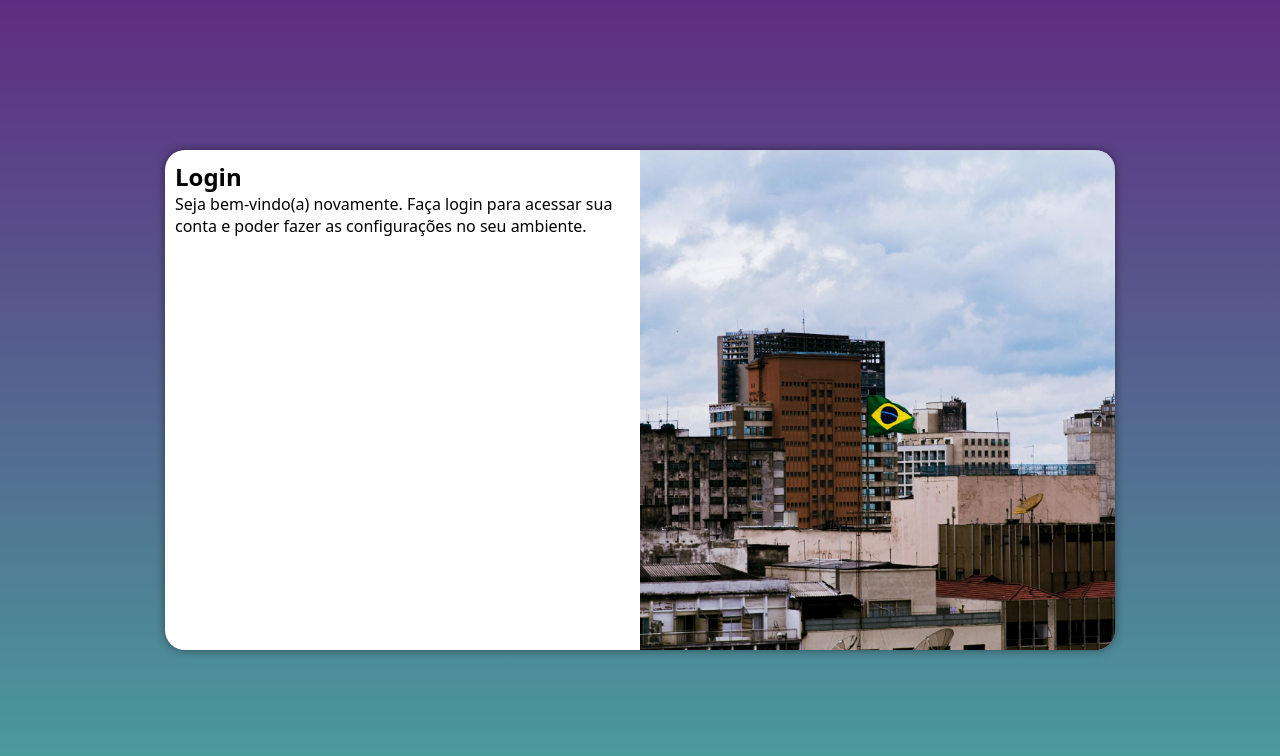
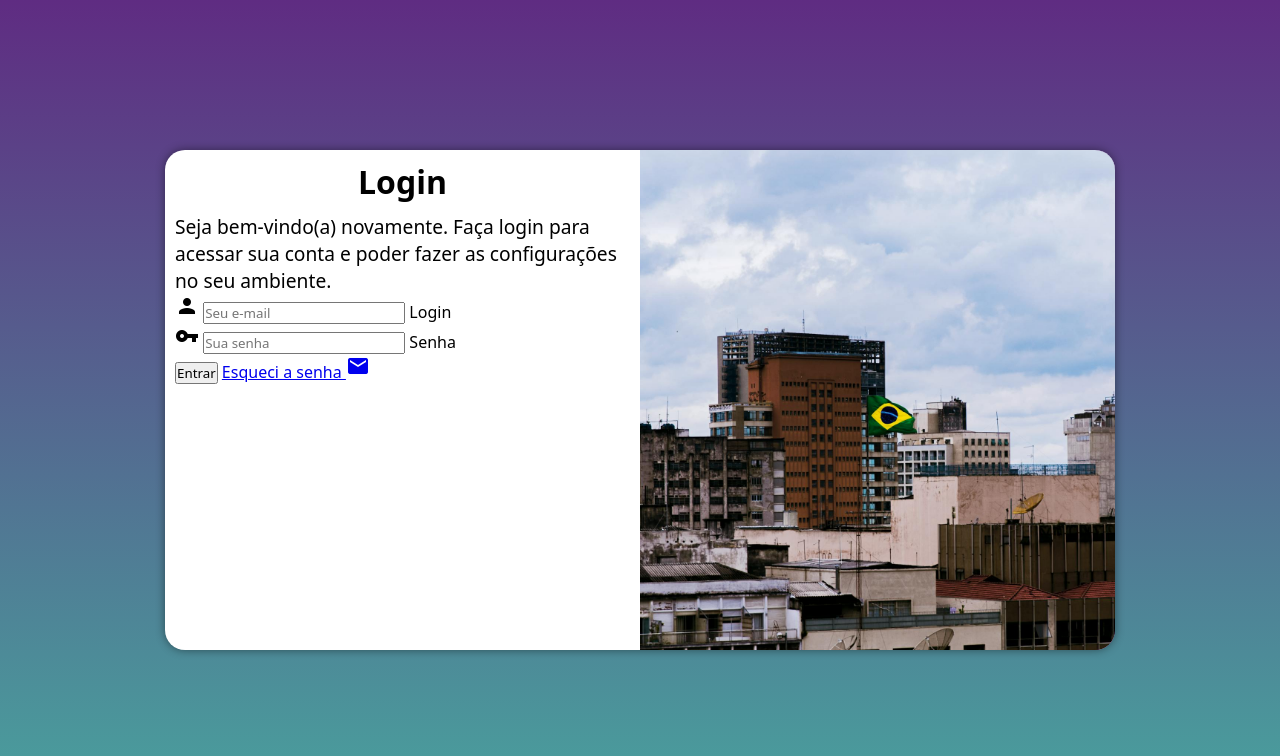
Before and after one commit to kaiquessantos/projeto-login, a plain HTML site: page index.html in a window 1280 px wide. Drawn offline with Linux system fonts and the light colour scheme.

Commit message:
form created

```diff
--- a/estilos/media-query.css
+++ b/estilos/media-query.css
@@ -42,4 +42,12 @@
     float: left;
     width: 50%;
   }
+
+  div#formulario > h1 {
+    font-size: 2em;
+  }
+
+  div#formulario > p {
+    font-size: 1.2em;
+  }
 }
--- a/estilos/style.css
+++ b/estilos/style.css
@@ -27,7 +27,7 @@
 section#login {
   overflow: hidden;
   background-color: white;
-  width: 250px;
+  width: 260px;
   height: 500px;
   border-radius: 20px;
   box-shadow: 0px 0px 10px rgba(0, 0, 0, 0.450);
@@ -51,3 +51,12 @@
   display: block;
   padding: 10px;
 }
+
+div#formulario > h1 {
+  text-align: center;
+  margin-bottom: 10px;
+}
+
+div#formulario > p {
+  font-size: 0.8em;
+}
--- a/index.html
+++ b/index.html
@@ -4,6 +4,7 @@
   <meta charset="UTF-8">
   <meta name="viewport" content="width=device-width, initial-scale=1.0">
   <title>Login</title>
+  <link href="https://fonts.googleapis.com/icon?family=Material+Icons" rel="stylesheet">
   <link rel="stylesheet" href="estilos/style.css">
   <link rel="stylesheet" href="estilos/media-query.css">
 </head>
@@ -16,8 +17,21 @@
       <div id="formulario">
         <h1>Login</h1>
         <p>Seja bem-vindo(a) novamente. Faça login para acessar sua conta e poder fazer as configurações no seu ambiente.</p>
-        <form action="login.java" method="post">
-
+        <form action="login.java" method="post" autocomplete="on">
+          <div class="campo">
+            <span class="material-icons">person</span>
+            <input type="email" name="login" id="ilogin" placeholder="Seu e-mail" autocomplete="email" required maxlength="30">
+            <label for="ilogin">Login</label>
+          </div>
+          <div class="campo">
+            <span class="material-icons">vpn_key</span>
+            <input type="password" name="senha" id="isenha" placeholder="Sua senha" autocomplete="current-password" required minlength="8" maxlength="20">
+            <label for="isenha">Senha</label>
+          </div>
+          <input type="submit" value="Entrar">
+          <a href="#">
+            Esqueci a senha <span class="material-icons">mail</span>
+          </a>
         </form>
       </div>
     </section>
```
